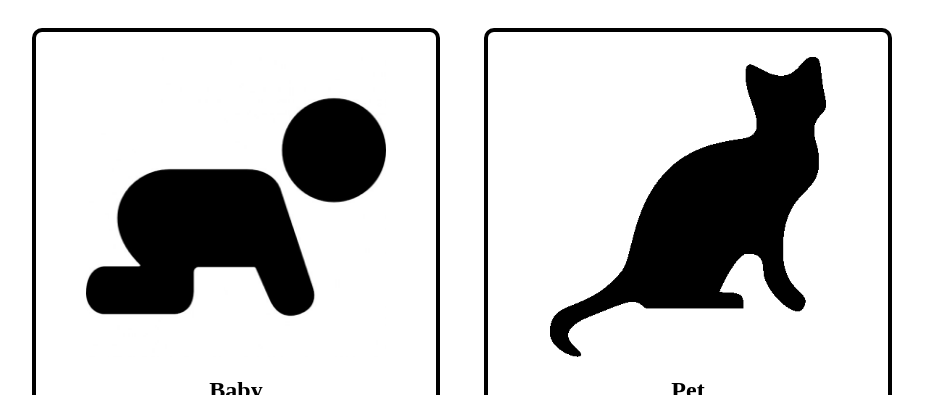
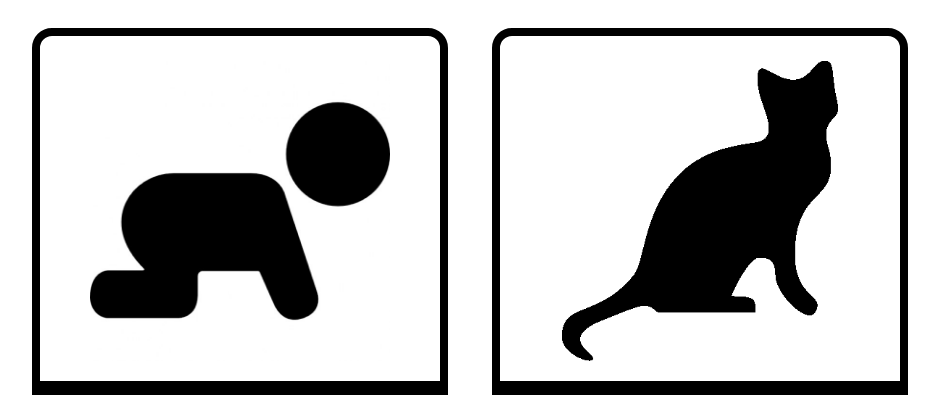
Before and after one commit to kristopolous/microwave-buttons, a plain HTML site: page index.html in a window 1280 px wide. Shown: the top 395 px of the page, without its empty margins (36-975 px from the left). Drawn offline with Linux system fonts and the light colour scheme.

Commit message:
more styles

```diff
--- a/index.html
+++ b/index.html
@@ -1,8 +1,9 @@
+<link href='https://fonts.googleapis.com/css?family=Fjalla+One' rel='stylesheet' type='text/css'>
 <style>
 li {
   display: inline-block;
-  border: 4px solid black;
-  border-radius: 10px;
+  border: 8px solid black;
+  border-radius: 20px;
   padding: 25px;
   margin: 20px;
   width: 350px;
@@ -15,7 +16,16 @@ img {
   max-height: 300px;
 }
 h2 {
-  text-align: center}
+  font-family: 'Fjalla One', sans-serif;
+  font-size: 52px;
+  margin: 0 -25px -25px;
+  padding: 20px 0 0;
+  margin-top: 20px;
+  text-transform: uppercase;
+  color: white;
+  background: black;
+  text-align: center
+}
 </style>
 <ul>
 <li>
```
